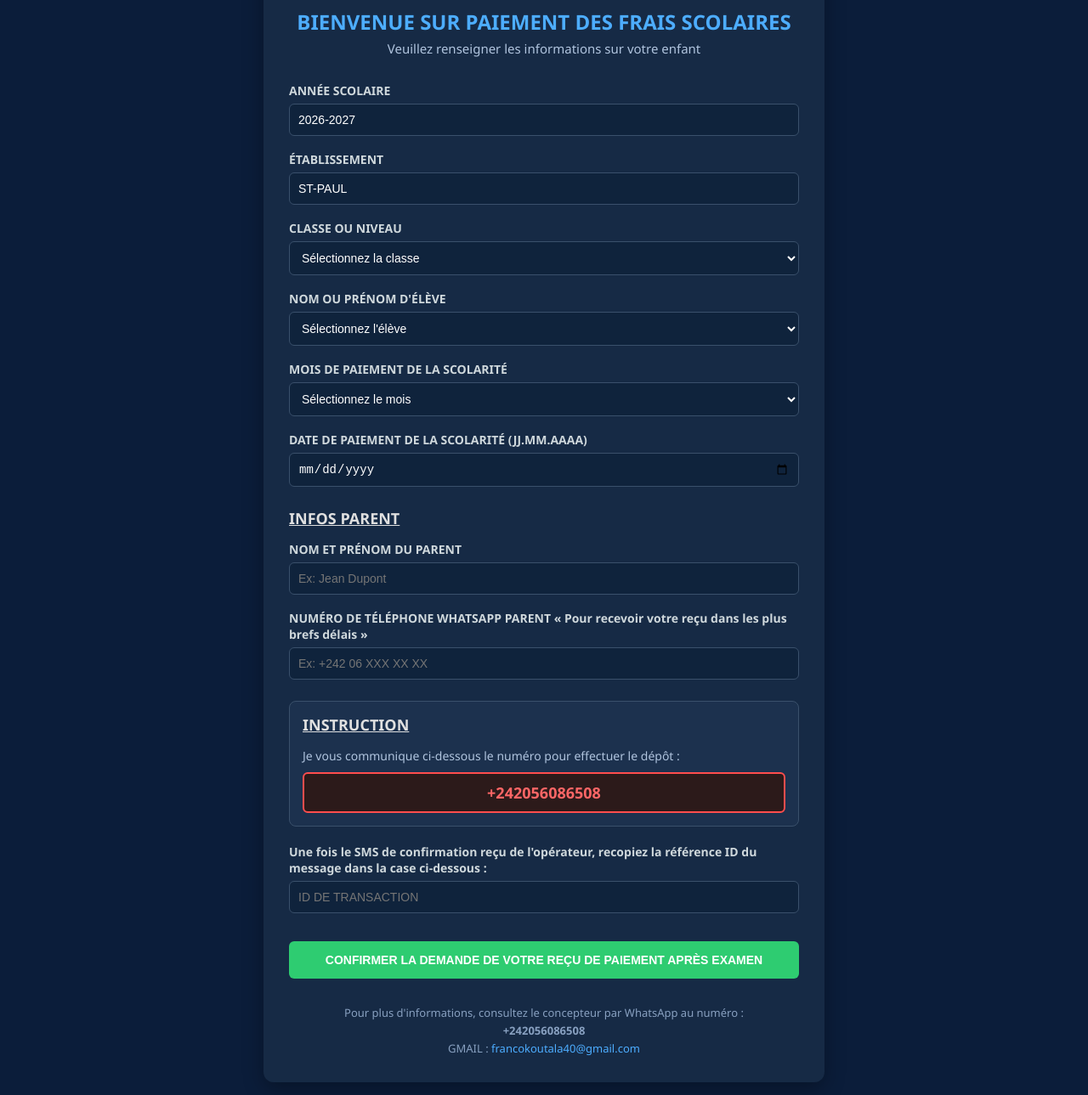
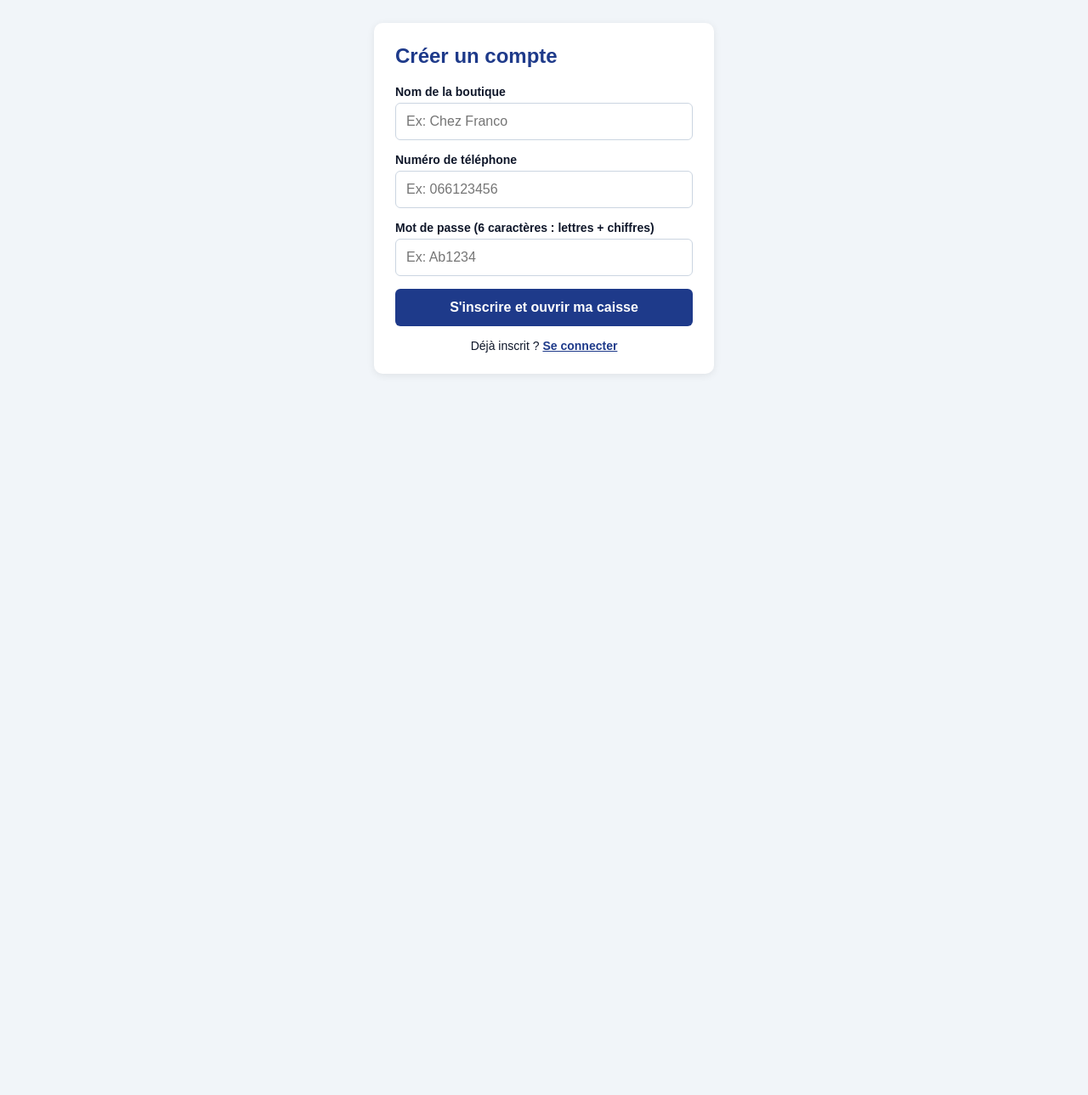
Before and after one commit to francokoutala40/frais-scolaires, a plain HTML site: page index.html in a window 1280 px wide. Shown: the part 57-1346 px from the top of the page at 85% size. After the commit the page ends 800 px from the top, so only its background shows below. Drawn offline with Linux system fonts and the light colour scheme.

Commit message:
Replace payment form with new application layout

```diff
--- a/index.html
+++ b/index.html
@@ -3,253 +3,228 @@
 <head>
     <meta charset="UTF-8">
     <meta name="viewport" content="width=device-width, initial-scale=1.0">
-    <title>Paiement des Frais Scolaires</title>
+    <title>L'œil De Franco - Caisse Pro</title>
     <style>
-        body {
-            background-color: #0b1d3a; /* Fond bleu foncé */
-            color: #ffffff;
-            font-family: 'Segoe UI', Tahoma, Geneva, Verdana, sans-serif;
-            margin: 0;
-            padding: 20px;
-            display: flex;
-            justify-content: center;
-            align-items: center;
-            min-height: 100vh;
+        * { box-sizing: border-box; font-family: Arial, sans-serif; }
+        body { background: #f1f5f9; color: #0f172a; margin: 0; padding: 0; }
+        header {
+            background: #1e3a8a; color: white; padding: 15px 20px;
+            display: flex; justify-content: space-between; align-items: center;
         }
-        .container {
-            background-color: #162a45;
-            padding: 30px;
-            border-radius: 12px;
-            box-shadow: 0 8px 24px rgba(0,0,0,0.3);
-            max-width: 600px;
-            width: 100%;
+        .brand { font-size: 20px; font-weight: bold; }
+        .brand span { background: #f59e0b; color: #000; padding: 2px 6px; border-radius: 4px; font-size: 11px; }
+        .container { max-width: 900px; margin: 20px auto; padding: 0 15px; }
+        .card {
+            background: white; padding: 25px; border-radius: 10px;
+            box-shadow: 0 2px 10px rgba(0,0,0,0.08); margin-bottom: 20px;
         }
-        h1 {
-            text-align: center;
-            font-size: 24px;
-            margin-bottom: 5px;
-            text-transform: uppercase;
-            color: #4dadff;
+        .auth-box { max-width: 400px; margin: 30px auto; }
+        h2, h3 { margin-top: 0; color: #1e3a8a; }
+        .group { margin-bottom: 15px; }
+        label { display: block; margin-bottom: 5px; font-weight: bold; font-size: 14px; }
+        input[type="text"], input[type="tel"], input[type="password"], input[type="number"] {
+            width: 100%; padding: 12px; border: 1px solid #cbd5e1; border-radius: 6px; font-size: 16px;
         }
-        .subtitle {
-            text-align: center;
-            font-size: 15px;
-            color: #b0c4de;
-            margin-bottom: 30px;
+        button {
+            width: 100%; padding: 13px; background: #1e3a8a; color: white;
+            border: none; border-radius: 6px; font-size: 16px; font-weight: bold; cursor: pointer;
         }
-        .section-title {
-            font-size: 18px;
-            font-weight: bold;
-            text-decoration: underline;
-            margin-top: 25px;
-            margin-bottom: 15px;
-            color: #e0e0e0;
+        .btn-green { background: #15803d; }
+        .btn-red { background: #dc2626; width: auto; padding: 8px 12px; font-size: 13px; }
+        .btn-tab { width: auto; padding: 10px 15px; background: #e2e8f0; color: #334155; margin-right: 5px; }
+        .btn-tab.active { background: #1e3a8a; color: white; }
+        .alert {
+            padding: 12px; border-radius: 6px; margin-bottom: 15px; font-weight: bold; font-size: 14px; display: none;
         }
-        .instruction-box {
-            border: 1px solid #3a506b;
-            background-color: #1c314e;
-            padding: 15px;
-            border-radius: 8px;
-            margin-top: 25px;
-            margin-bottom: 20px;
-        }
-        .form-group {
-            margin-bottom: 18px;
-        }
-        label {
-            display: block;
-            margin-bottom: 6px;
-            font-size: 14px;
-            font-weight: 600;
-            color: #cfd8dc;
-        }
-        input[type="text"], input[type="date"], select {
-            width: 100%;
-            padding: 10px;
-            border: 1px solid #3a506b;
-            border-radius: 6px;
-            background-color: #0f233c;
-            color: #ffffff;
-            box-sizing: border-box;
-            font-size: 14px;
-        }
-        input:focus, select:focus {
-            outline: none;
-            border-color: #4dadff;
-        }
-        .phone-box {
-            border: 2px solid #ff4d4d; /* Bordure rouge */
-            background-color: #2c1a1a;
-            padding: 10px;
-            text-align: center;
-            font-size: 18px;
-            font-weight: bold;
-            color: #ff6666;
-            border-radius: 6px;
-            margin-top: 10px;
-        }
-        .btn-submit {
-            background-color: #2ecc71; /* Bouton vert */
-            color: #ffffff;
-            border: none;
-            padding: 14px 20px;
-            font-size: 14px;
-            font-weight: bold;
-            width: 100%;
-            border-radius: 6px;
-            cursor: pointer;
-            text-transform: uppercase;
-            transition: background 0.3s;
-            margin-top: 15px;
-        }
-        .btn-submit:hover {
-            background-color: #27ae60;
-        }
-        footer {
-            text-align: center;
-            margin-top: 30px;
-            font-size: 13px;
-            color: #88a0c0;
-            line-height: 1.6;
-        }
-        footer a {
-            color: #4dadff;
-            text-decoration: none;
-        }
-        footer a:hover {
-            text-decoration: underline;
-        }
+        .err { background: #fee2e2; color: #991b1b; border: 1px solid #f87171; }
+        .ok { background: #dcfce7; color: #166534; border: 1px solid #4ade80; }
+        .hidden { display: none !important; }
+        .link { text-align: center; margin-top: 15px; font-size: 14px; }
+        .link a { color: #1e3a8a; font-weight: bold; text-decoration: underline; cursor: pointer; }
+        .kpi-row { display: grid; grid-template-columns: repeat(auto-fit, minmax(180px, 1fr)); gap: 12px; margin-bottom: 20px; }
+        .kpi { background: white; padding: 15px; border-radius: 8px; border-left: 5px solid #15803d; box-shadow: 0 2px 6px rgba(0,0,0,0.06); }
+        .kpi-lbl { font-size: 12px; color: #64748b; text-transform: uppercase; font-weight: bold; }
+        .kpi-val { font-size: 22px; font-weight: bold; margin-top: 5px; }
+        table { width: 100%; border-collapse: collapse; margin-top: 10px; }
+        th, td { padding: 10px; border-bottom: 1px solid #e2e8f0; text-align: left; font-size: 14px; }
+        th { background: #f8fafc; color: #475569; }
+        .right { text-align: right; }
     </style>
 </head>
 <body>
 
-<div class="container">
-    <h1>BIENVENUE SUR PAIEMENT DES FRAIS SCOLAIRES</h1>
-    <div class="subtitle">Veuillez renseigner les informations sur votre enfant</div>
+<header>
+    <div class="brand">👁️ L'œil De Franco <span>PRO</span></div>
+    <div id="topBar" class="hidden">
+        <button class="btn-red" onclick="deconnexion()">Quitter</button>
+    </div>
+</header>
 
-    <!-- Envoi direct et robuste en HTML pur -->
-    <form action="https://api.web3forms.com/submit" method="POST">
+<!-- 1. ÉCRAN INSCRIPTION / CONNEXION -->
+<div id="ecranAuth" class="container">
+    <div class="card auth-box">
+        <div id="msgAuth" class="alert"></div>
 
-        <!-- Clé d'activation unique du concepteur -->
-        <input type="hidden" name="access_key" value="e3e5fbc2-53d8-4e14-83eb-321be7fff821">
-
-        <!-- Paramètres optionnels de personnalisation Web3Forms -->
-        <input type="hidden" name="subject" value="Nouveau Paiement Scolaire reçu - ST-PAUL">
-        <input type="hidden" name="from_name" value="Guichet Numérique ST-PAUL">
-
-        <!-- Informations Enfant -->
-        <div class="form-group">
-            <label>ANNÉE SCOLAIRE</label>
-            <input type="text" name="Année Scolaire" value="2026-2027" readonly>
+        <!-- INSCRIPTION -->
+        <div id="blocInscription">
+            <h2>Créer un compte</h2>
+            <div class="group">
+                <label>Nom de la boutique</label>
+                <input type="text" id="insBoutique" placeholder="Ex: Chez Franco">
+            </div>
+            <div class="group">
+                <label>Numéro de téléphone</label>
+                <input type="tel" id="insTel" placeholder="Ex: 066123456">
+            </div>
+            <div class="group">
+                <label>Mot de passe (6 caractères : lettres + chiffres)</label>
+                <input type="text" id="insPass" maxlength="6" placeholder="Ex: Ab1234">
+            </div>
+            <button type="button" onclick="validerInscription()">S'inscrire et ouvrir ma caisse</button>
+            <div class="link">Déjà inscrit ? <a onclick="afficherBloc('connexion')">Se connecter</a></div>
         </div>
 
-        <div class="form-group">
-            <label>ÉTABLISSEMENT</label>
-            <input type="text" name="Établissement" value="ST-PAUL" readonly>
+        <!-- CONNEXION -->
+        <div id="blocConnexion" class="hidden">
+            <h2>Connexion</h2>
+            <div class="group">
+                <label>Numéro de téléphone</label>
+                <input type="tel" id="conTel" placeholder="Votre numéro">
+            </div>
+            <div class="group">
+                <label>Mot de passe (6 caractères)</label>
+                <input type="password" id="conPass" maxlength="6" placeholder="Ex: Ab1234">
+            </div>
+            <button type="button" onclick="validerConnexion()">Ouvrir L'œil De Franco</button>
+            <div class="link">Pas de compte ? <a onclick="afficherBloc('inscription')">S'inscrire</a></div>
+        </div>
+    </div>
+</div>
+
+<!-- 2. ÉCRAN APPLICATION : L'ŒIL DE FRANCO -->
+<div id="ecranApp" class="container hidden">
+    <div id="msgApp" class="alert"></div>
+
+    <div style="margin-bottom: 15px;">
+        <button id="btnOngletCaisse" class="btn-tab active" onclick="changerOnglet('caisse')">📊 Caisse du Jour</button>
+        <button id="btnOngletProfil" class="btn-tab" onclick="changerOnglet('profil')">👤 Mon Profil</button>
+    </div>
+
+    <!-- ONGLET CAISSE -->
+    <div id="ongletCaisse">
+        <div class="kpi-row">
+            <div class="kpi">
+                <div class="kpi-lbl">Recette du Jour</div>
+                <div class="kpi-val" id="totalJour">0 FCFA</div>
+            </div>
+            <div class="kpi" style="border-left-color: #1e3a8a;">
+                <div class="kpi-lbl">Articles Vendus</div>
+                <div class="kpi-val" id="nbArticles">0</div>
+            </div>
+            <div class="kpi" style="border-left-color: #f59e0b;">
+                <div class="kpi-lbl">Boutique</div>
+                <div class="kpi-val" id="nomBoutiqueTitre" style="font-size: 16px;">-</div>
+            </div>
         </div>
 
-        <div class="form-group">
-            <label for="classe">CLASSE OU NIVEAU</label>
-            <select id="classe" name="Classe" required>
-                <option value="" disabled selected>Sélectionnez la classe</option>
-                <option value="P1">P1</option>
-                <option value="P2">P2</option>
-                <option value="P3">P3</option>
-                <option value="CP1">CP1</option>
-                <option value="CP2">CP2</option>
-                <option value="CE1">CE1</option>
-                <option value="CE2">CE2</option>
-                <option value="CM1">CM1</option>
-                <option value="CM2">CM2</option>
-                <option value="6EME">6EME</option>
-                <option value="5EME">5EME</option>
-                <option value="4EME">4EME</option>
-                <option value="3EME">3EME</option>
-            </select>
+        <div class="card">
+            <h3>➕ Ajouter une vente</h3>
+            <div class="group">
+                <label>Nom de l'article vendu</label>
+                <input type="text" id="artNom" placeholder="Ex: Sac de riz, Huile, Savon...">
+            </div>
+            <div style="display: grid; grid-template-columns: 1fr 1fr; gap: 10px;">
+                <div class="group">
+                    <label>Prix unitaire (FCFA)</label>
+                    <input type="number" id="artPrix" placeholder="Ex: 5000">
+                </div>
+                <div class="group">
+                    <label>Quantité</label>
+                    <input type="number" id="artQte" value="1">
+                </div>
+            </div>
+            <button type="button" class="btn-green" onclick="ajouterVente()">Enregistrer la vente</button>
         </div>
 
-        <div class="form-group">
-            <label for="nom_eleve">NOM OU PRÉNOM D'ÉLÈVE</label>
-            <select id="nom_eleve" name="Nom Élève" required>
-                <option value="" disabled selected>Sélectionnez l'élève</option>
-                <option value="OLIVE">OLIVE</option>
-                <option value="FRANCLY">FRANCLY</option>
-                <option value="MERVEILLE">MERVEILLE</option>
-                <option value="PACOME">PACOME</option>
-                <option value="JUSTE">JUSTE</option>
-                <option value="LORIA">LORIA</option>
-                <option value="ODEON">ODEON</option>
-                <option value="FRANCIA">FRANCIA</option>
-                <option value="LORCIA">LORCIA</option>
-                <option value="MIRIAME">MIRIAME</option>
-                <option value="MIRNA">MIRNA</option>
-                <option value="LUCIE">LUCIE</option>
-                <option value="SIMONE">SIMONE</option>
-                <option value="JUDINCIA">JUDINCIA</option>
-                <option value="GRACE">GRACE</option>
-                <option value="GLOIRE">GLOIRE</option>
-                <option value="VANESSA">VANESSA</option>
-                <option value="OUMAR">OUMAR</option>
-            </select>
+        <div class="card">
+            <h3>📋 Ventes de la journée</h3>
+            <div style="overflow-x: auto;">
+                <table>
+                    <thead>
+                        <tr>
+                            <th>Heure</th>
+                            <th>Article</th>
+                            <th class="right">Prix</th>
+                            <th class="right">Qté</th>
+                            <th class="right">Total</th>
+                            <th></th>
+                        </tr>
+                    </thead>
+                    <tbody id="listeVentes"></tbody>
+                </table>
+            </div>
         </div>
+    </div>
 
-        <div class="form-group">
-            <label for="mois">MOIS DE PAIEMENT DE LA SCOLARITÉ</label>
-            <select id="mois" name="Mois payé" required>
-                <option value="" disabled selected>Sélectionnez le mois</option>
-                <option value="Octobre">Octobre</option>
-                <option value="Novembre">Novembre</option>
-                <option value="Décembre">Décembre</option>
-                <option value="Janvier">Janvier</option>
-                <option value="Février">Février</option>
-                <option value="Mars">Mars</option>
-                <option value="Avril">Avril</option>
-                <option value="Mai">Mai</option>
-                <option value="Juin">Juin</option>
-            </select>
+    <!-- ONGLET PROFIL -->
+    <div id="ongletProfil" class="card hidden">
+        <h3>Mes données personnelles</h3>
+        <div class="group">
+            <label>Téléphone (Identifiant)</label>
+            <input type="text" id="profTel" disabled style="background:#e2e8f0;">
         </div>
-
-        <div class="form-group">
-            <label for="date_paiement">DATE DE PAIEMENT DE LA SCOLARITÉ (JJ.MM.AAAA)</label>
-            <input type="date" id="date_paiement" name="Date du paiement" required>
+        <div class="group">
+            <label>Nom de la boutique</label>
+            <input type="text" id="profBoutique">
         </div>
-
-        <!-- Infos Parent -->
-        <div class="section-title">INFOS PARENT</div>
-
-        <div class="form-group">
-            <label for="nom_parent">NOM ET PRÉNOM DU PARENT</label>
-            <input type="text" id="nom_parent" name="Nom du Parent" placeholder="Ex: Jean Dupont" required>
+        <div class="group">
+            <label>Ville / Marché</label>
+            <input type="text" id="profVille" placeholder="Ex: Dolisie">
         </div>
-
-        <div class="form-group">
-            <label for="tel_parent">NUMÉRO DE TÉLÉPHONE WHATSAPP PARENT « Pour recevoir votre reçu dans les plus brefs délais »</label>
-            <input type="text" id="tel_parent" name="Téléphone du Parent" placeholder="Ex: +242 06 XXX XX XX" required>
+        <div class="group">
+            <label>Adresse</label>
+            <input type="text" id="profAdresse" placeholder="Votre quartier ou stand">
         </div>
-
-        <!-- Instructions et ID Transaction -->
-        <div class="instruction-box">
-            <div class="section-title" style="margin-top: 0;">INSTRUCTION</div>
-            <div style="font-size: 14px; margin-bottom: 10px; color: #b0c4de;">Je vous communique ci-dessous le numéro pour effectuer le dépôt :</div>
-            <div class="phone-box">+242056086508</div>
-        </div>
-
-        <div class="form-group">
-            <label for="id_transaction">Une fois le SMS de confirmation reçu de l'opérateur, recopiez la référence ID du message dans la case ci-dessous :</label>
-            <input type="text" id="id_transaction" name="ID de Transaction" placeholder="ID DE TRANSACTION" required>
-        </div>
-
-        <!-- Bouton de confirmation -->
-        <button type="submit" class="btn-submit">CONFIRMER LA DEMANDE DE VOTRE REÇU DE PAIEMENT APRÈS EXAMEN</button>
-    </form>
-
-    <!-- Pied de page -->
-    <footer>
-        Pour plus d'informations, consultez le concepteur par WhatsApp au numéro : <br>
-        <strong>+242056086508</strong> <br>
-        GMAIL : <a href="mailto:francokoutala40@gmail.com">francokoutala40@gmail.com</a>
-    </footer>
+        <button type="button" onclick="sauvegarderProfil()">Mettre à jour mes données</button>
+    </div>
 </div>
 
-</body>
-</html>
+<script>
+    // Mémoire de secours si le navigateur bloque localStorage
+    var memoireSecours = {};
+    var utilisateurActif = null;
+
+    function lireBase() {
+        try {
+            var data = localStorage.getItem('franco_v3');
+            return data ? JSON.parse(data) : memoireSecours;
+        } catch (e) {
+            return memoireSecours;
+        }
+    }
+
+    function ecrireBase(db) {
+        memoireSecours = db;
+        try {
+            localStorage.setItem('franco_v3', JSON.stringify(db));
+        } catch (e) {
+            // Continue avec memoireSecours sans bloquer
+        }
+    }
+
+    function message(id, texte, type) {
+        var box = document.getElementById(id);
+        box.textContent = texte;
+        box.className = 'alert ' + type;
+        box.style.display = 'block';
+    }
+
+    function afficherBloc(nom) {
+        document.getElementById('msgAuth').style.display = 'none';
+        document.getElementById('blocInscription').classList.toggle('hidden', nom !== 'inscription');
+        document.getElementById('blocConnexion').classList.toggle('hidden', nom !== 'connexion');
+    }
+
+    function validerInscription() {
+        var boutique = document.getElementById('insBoutique').value.trim();
+        var tel = document.getElementById('insTel').value.replace(/\s+/g, '');
```
